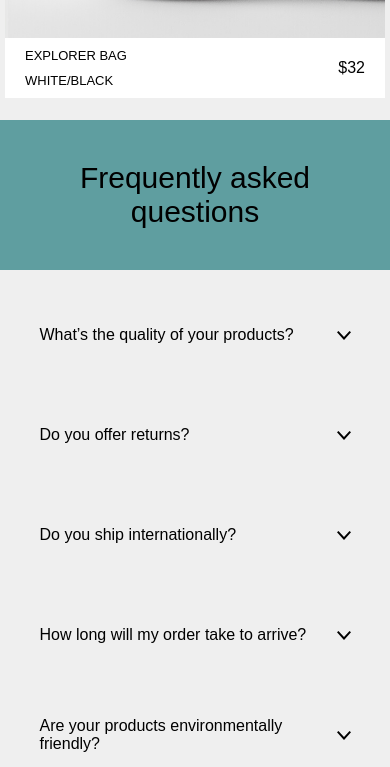
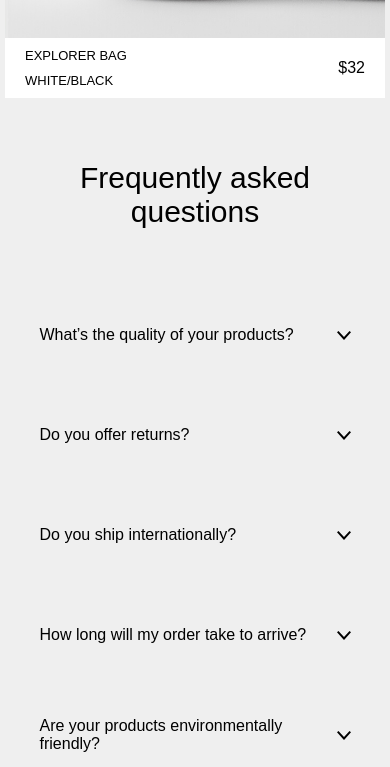
Before and after one commit to chetan0510/space-Kit-website, a plain HTML site: page index.html in a window 390 px wide. Shown: the part 7060-7827 px from the top of the page. Drawn offline with Linux system fonts and the light colour scheme.

Commit message:
update code now.

```diff
--- a/mobile.css
+++ b/mobile.css
@@ -415,7 +415,6 @@
 
     .faq-title{
         text-align: center;
-        background-color: cadetblue;
     }
 
     .faq-title>p{
```
